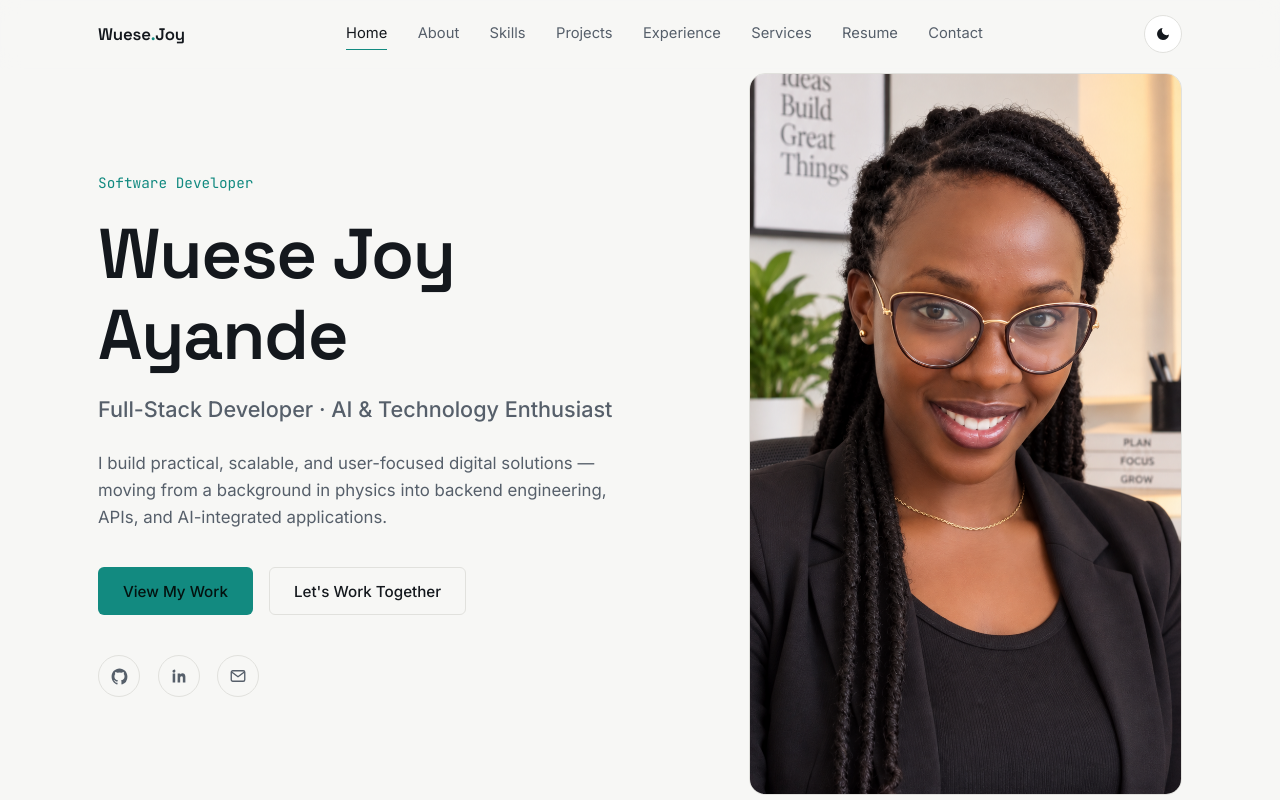
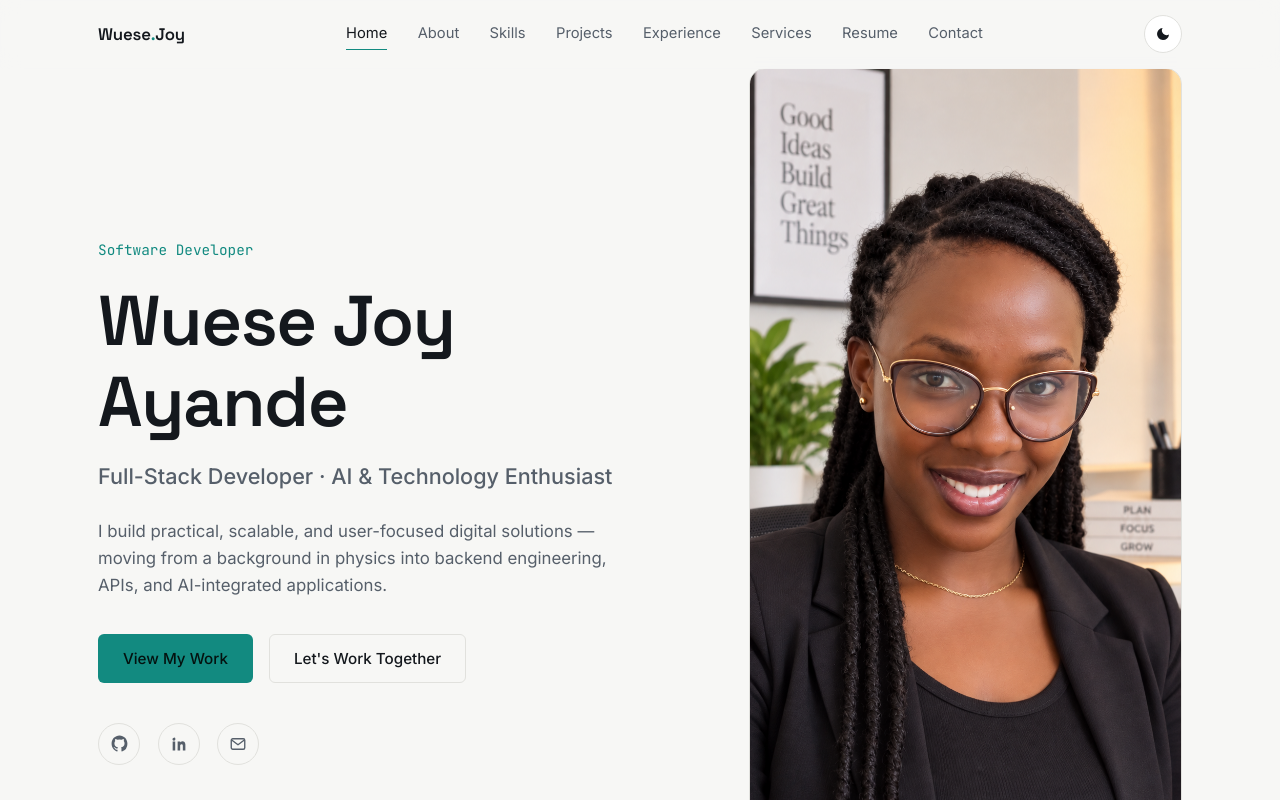
Before and after one commit to joywuese74-web/wuese-portfolio, a React (Vite) app in the folder frontend/: page / in a window 1280 px wide. Shown: the top 800 px of the page. Built offline with nearby package versions, Linux system fonts and the light colour scheme.

Commit message:
resize the profile portrait

```diff
--- a/frontend/src/index.css
+++ b/frontend/src/index.css
@@ -414,7 +414,7 @@ img { max-width: 100%; display: block; }
 
 .hero-visual {
   position: relative;
-  aspect-ratio: 3 / 5;
+  aspect-ratio: 3 / 6;
   border-radius: var(--radius-lg);
   border: 1px solid var(--border);
   background: var(--surface);
```
